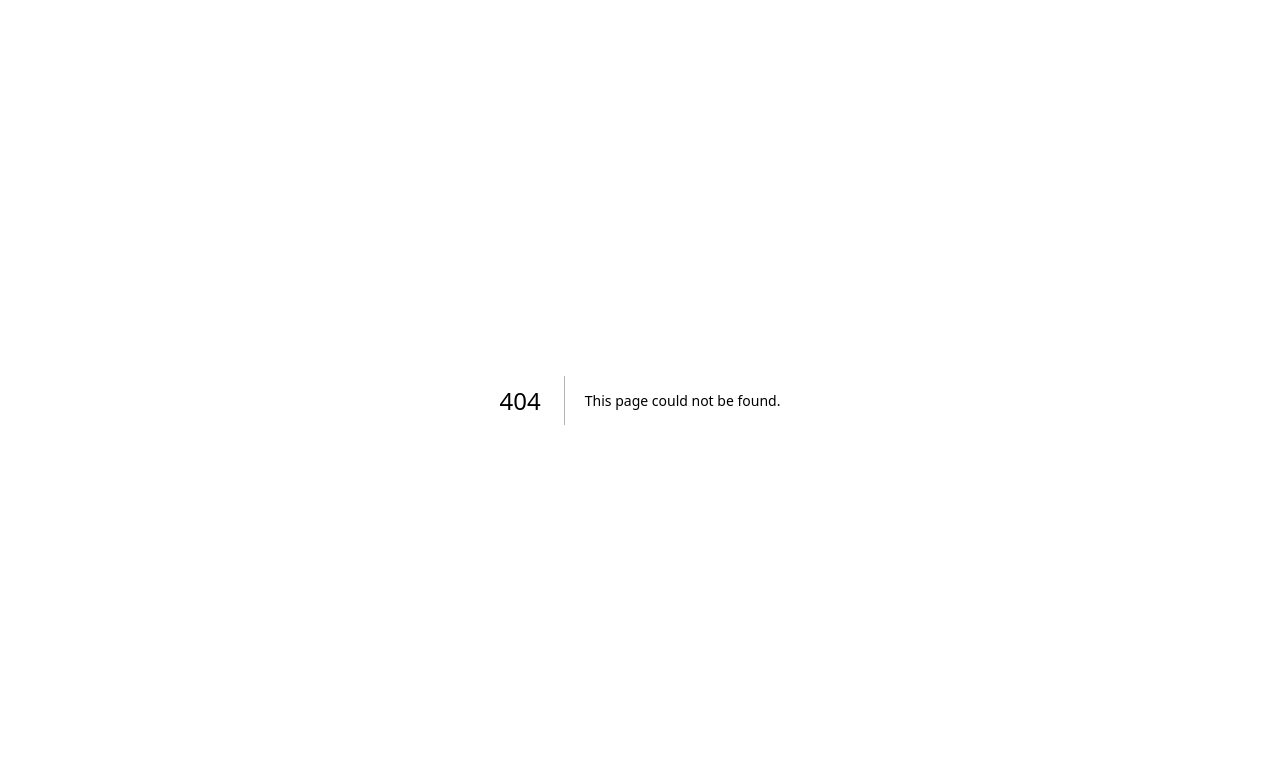
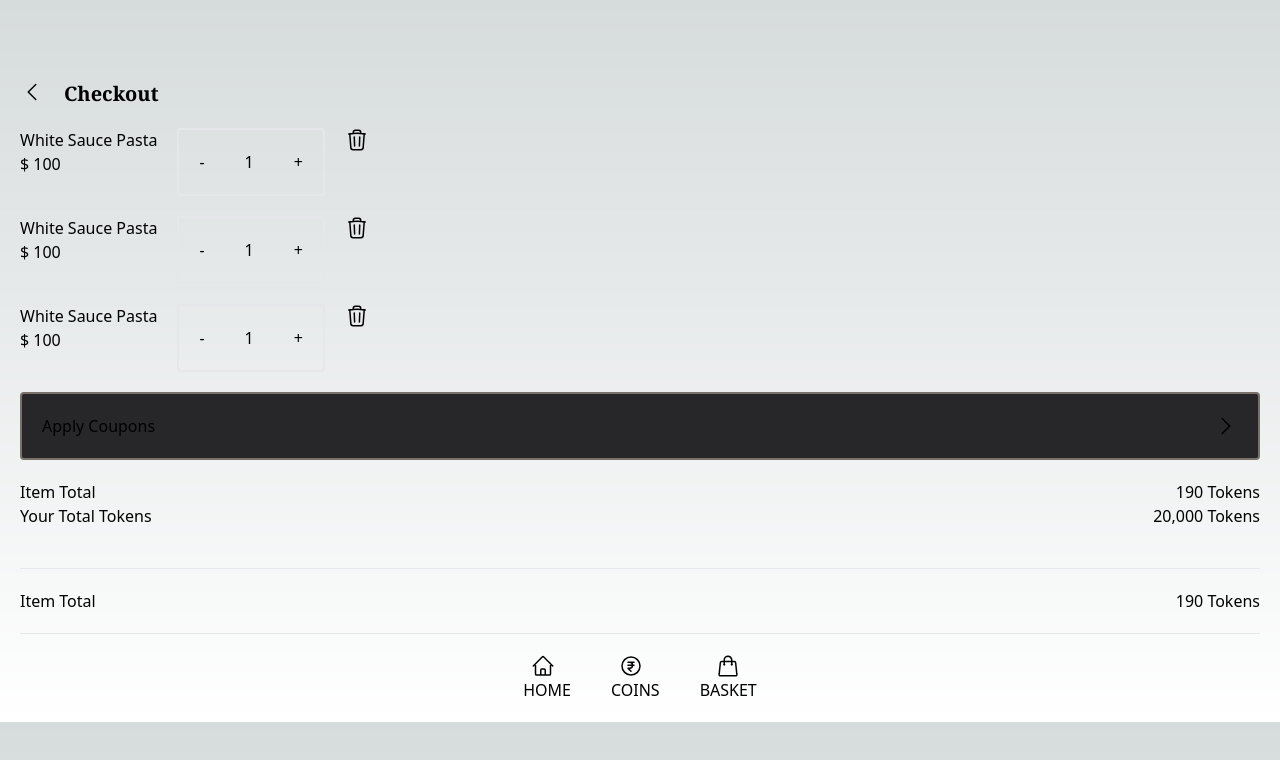
Before and after one commit to ameeshagireesh/genesis-block, a Next.js app: page /menu in a window 1280 px wide. Before the commit this address had no page. Shown: the top 760 px of the page. Built offline with nearby package versions, Linux system fonts and the light colour scheme.

Commit message:
fix: Sign up UI

```diff
--- a/src/components/categoryItem.js
+++ b/src/components/categoryItem.js
@@ -1,6 +1,6 @@
 const CategoryItem = ({ photoUrl, name, description, itemRating, category }) => {
     return (
-        <div className="flex">
+        <div className="flex border-2">
             <img src={photoUrl}></img>
             <div className="flex-col">
                 <p>{name}</p>
--- /dev/null
+++ b/src/pages/menu.js
@@ -0,0 +1,69 @@
+import { ChevronLeftIcon, ChevronRightIcon } from '@heroicons/react/24/outline'
+import CheckoutItem from '@/components/checkoutItem'
+import Navbar from '@/components/navbar'
+import Link from 'next/link'
+
+export default function Menu() {
+    return (
+        <div class="flex-col pt-20 p-5 mx-auto my-auto">
+            <div class="flex ">
+                <Link href="/">
+                    <ChevronLeftIcon class="w-6 h-6" />
+                </Link>
+                <h4 class="text-xl font-bold font-serif mx-5">Checkout</h4>
+            </div>
+            <div class="flex mt-5 mb-5 ">
+                <div class="flex-col">
+                    <div>
+                        White Sauce Pasta
+                    </div>
+                    <div>
+                        $ 100
+                    </div>
+                </div>
+                <CheckoutItem />
+            </div>
+            <div class="flex mt-5 mb-5">
+                <div class="flex-col">
+                    <div>
+                        White Sauce Pasta
+                    </div>
+                    <div>
+                        $ 100
+                    </div>
+                </div>
+                <CheckoutItem />
+            </div>
+            <div class="flex mt-5 mb-5">
+                <div class="flex-col">
+                    <div>
+                        White Sauce Pasta
+                    </div>
+                    <div>
+                        $ 100
+                    </div>
+                </div>
+                <CheckoutItem />
+            </div>
+            <Link href="/coupons" class="bg-zinc-800 hover:bg-zinc-900 rounded border-stone-500 border-2 p-5 flex space-x-5 w-full">
+                <p class="mr-auto">Apply Coupons</p>
+                <ChevronRightIcon class="w-6 h-6" />
+            </Link>
+            <div class="flex pt-5">
+                <p class="mr-auto">Item Total</p>
+                <p> 190 Tokens</p>
+            </div>
+            <div class="flex pb-10">
+                <p class="mr-auto">Your Total Tokens</p>
+                <p> 20,000 Tokens</p>
+            </div>
+            <hr class="" />
+            <div class="flex pt-5 pb-5">
+                <p class="mr-auto">Item Total</p>
+                <p> 190 Tokens</p>
+            </div>
+            <hr class="pb-5" />
+            <Navbar />
+        </div>
+    )
+}
--- a/src/pages/signup.js
+++ b/src/pages/signup.js
@@ -1,118 +1,126 @@
-// import { useContext, useState } from 'react';
-// import Link from 'next/link';
-// import { useRouter } from 'next/router';
-// import Head from 'next/head';
-// import { signupRequest, loginRequest } from '../api/requests';
+import { useContext, useState } from 'react';
+import Link from 'next/link';
+import { useRouter } from 'next/router';
+import Head from 'next/head';
+import { signupRequest, loginRequest } from '../api/requests';
 
 
-// const Register = () => {
-//     const router = useRouter();
+const Register = () => {
+    const router = useRouter();
 
-//     const [name, setName] = useState('');
-//     const [password, setPassword] = useState('');
-//     const [passwordConfirmation, setPasswordConfirmation] = useState('');
-//     const [email, setEmail] = useState('');
+    const [name, setName] = useState('');
+    const [password, setPassword] = useState('');
+    const [passwordConfirmation, setPasswordConfirmation] = useState('');
+    const [email, setEmail] = useState('');
 
-//     function handleResponse(res) {
-//         try {
-//             if (res === 'Too many requests, please try again later.')
-//                 return {
-//                     success: false,
-//                     message: "Hey Buddy!, You're sending too many requests :(",
-//                 };
-//             if (res.success) {
-//                 if (res.result.success) {
-//                     return {
-//                         success: true,
-//                         message: 'Register successful. Please verify your Email Address to login.',
-//                     };
-//                 } else {
-//                     return {
-//                         success: false,
-//                         message: 'Duplicate ' + res.result.duplicates.join(', '),
-//                     };
-//                 }
-//             }
-//         } catch (e) {
-//             console.log(e)
-//         }
-//     }
+    function handleResponse(res) {
+        try {
+            if (res === 'Too many requests, please try again later.')
+                return {
+                    success: false,
+                    message: "Hey Buddy!, You're sending too many requests :(",
+                };
+            if (res.success) {
+                if (res.result.success) {
+                    return {
+                        success: true,
+                        message: 'Register successful. Please verify your Email Address to login.',
+                    };
+                } else {
+                    return {
+                        success: false,
+                        message: 'Duplicate ' + res.result.duplicates.join(', '),
+                    };
+                }
+            }
+        } catch (e) {
+            console.log(e)
+        }
+    }
 
-//     async function signupHandler(e) {
+    async function signupHandler(e) {
 
 
-//         e.preventDefault();
-//         const data = {
-//             name: name.trim(),
-//             password,
-//             passwordConfirmation,
-//             email: email.trim(),
-//         };
+        e.preventDefault();
+        const data = {
+            name: name.trim(),
+            password,
+            passwordConfirmation,
+            email: email.trim(),
+        };
 
-//         const res = await signupRequest({ data });
-//         const responseState = handleResponse(res);
+        const res = await signupRequest({ data });
+        const responseState = handleResponse(res);
 
-//         if (responseState.success) {
-//             handleSnackOpen({
-//                 variant: 'success',
-//                 message: responseState.message,
-//             });
-//             router.push('/');
-//         } else {
-//             handleSnackOpen({
-//                 variant: 'error',
-//                 message: responseState.message,
-//             });
-//         }
-//     }
-//     return (
-//         <>
-//             <Head>
-//                 <title>Register</title>
-//             </Head>
-//             <div className="flex flex-col items-center justify-center min-h-screen bg-gray-dark text-gray-light p-4">
-//                 <h1 className="text-3xl pt-4 pb-8">Register Here</h1>
-//                 <form className="w-full md:w-1/2 flex flex-col gap-4 mb-2" onSubmit={signupHandler} autoComplete="off">
-//                     <div className="flex flex-col md:flex-row gap-4">
-//                         <input type="text" label="Name" value={name} setValue={setName} />
-//                     </div>
-//                     <div className="flex flex-col md:flex-row gap-4">
-//                         <input type="password" label="Password" value={password} setValue={setPassword} />
-//                         <input
-//                             type="password"
-//                             label="Confirm Password"
-//                             value={passwordConfirmation}
-//                             setValue={setPasswordConfirmation}
-//                         />
-//                     </div>
+        if (responseState.success) {
+            handleSnackOpen({
+                variant: 'success',
+                message: responseState.message,
+            });
+            router.push('/');
+        } else {
+            handleSnackOpen({
+                variant: 'error',
+                message: responseState.message,
+            });
+        }
+    }
+    return (
+        <>
+            <Head>
+                <title>Register</title>
+            </Head>
+            <div className="flex flex-col bg-gray-dark text-gray-light pt-10 p-5">
+                <h3 className="text-xl font-bold font-serif">Let's get personal!</h3>
+                <p>Help us make your event experience amazing!</p>
+                <form className="w-full flex flex-col gap-4 mb-2" onSubmit={signupHandler}>
+                    <div className="flex-col md:flex-row gap-4 pt-5">
+                        <p>Name.* </p>
+                        <input class="rounded w-full border-stone-500 border-2" type="text" label="Name" value={name} setValue={setName} />
+                    </div>
+                    <div className="flex-col md:flex-row gap-4 pt-5">
+                        <p>Email.* </p>
+                        <input class="rounded w-full border-stone-500 border-2" type="email" label="Email" value={email} setValue={setEmail} />
+                    </div>
+                    <div className="flex-col md:flex-row gap-4 pt-5">
+                        <p>Password.*</p>
+                        <input class="rounded w-full border-stone-500 border-2" type="password" label="Password" value={password} setValue={setPassword} />
+                    </div>
+                    <div className="flex-col md:flex-row gap-4 pt-5">
+                        <p>Confirm Password.*</p>
+                        <input
+                            class="rounded w-full border-stone-500 border-2"
+                            type="password"
+                            label="Confirm Password"
+                            value={passwordConfirmation}
+                            setValue={setPasswordConfirmation}
+                        />
+                    </div>
 
-//                     <input type="email" label="Email" value={email} setValue={setEmail} />
-//                     <button
-//                         variant="contained"
-//                         type="submit"
-//                         classes={{
-//                             contained: 'w-full bg-tech bg-opacity-90 hover:bg-opacity-100',
-//                         }}
-//                     >
-//                         Register
-//                     </button>
-//                 </form>
-//                 <p>
-//                     Already registered?
-//                     <Link className="underline" href="/login">
-//                         Login
-//                     </Link>
-//                 </p>
-//             </div>
-//         </>
-//     );
+                    <button
+                        class="rounded w-full pt-10 bg-zinc-800 hover:bg-zinc-900 rounded border-stone-500 border-2"
+                        variant="contained"
+                        type="submit"
+                        classes={{
+                            contained: 'w-full bg-tech bg-opacity-90 hover:bg-opacity-100',
+                        }}
+                    >
+                        Time to get tokenized!
+                    </button>
+                </form>
+                <p class="mx-auto">
+                    Important:  Fields with * are compulsory.
+                </p>
+            </div>
+        </>
+    );
 
-// };
+};
 
-// export default Register;
+export default Register;
 
 
-// // export async function getServerSideProps(context) {
-// //     const res = await loginRequest(email)
-// //     return { props: { user: res.data } }
-// //   }
+// export async function getServerSideProps(context) {
+//     const res = await loginRequest(email)
+//     return { props: { user: res.data } }
+//   }
```
